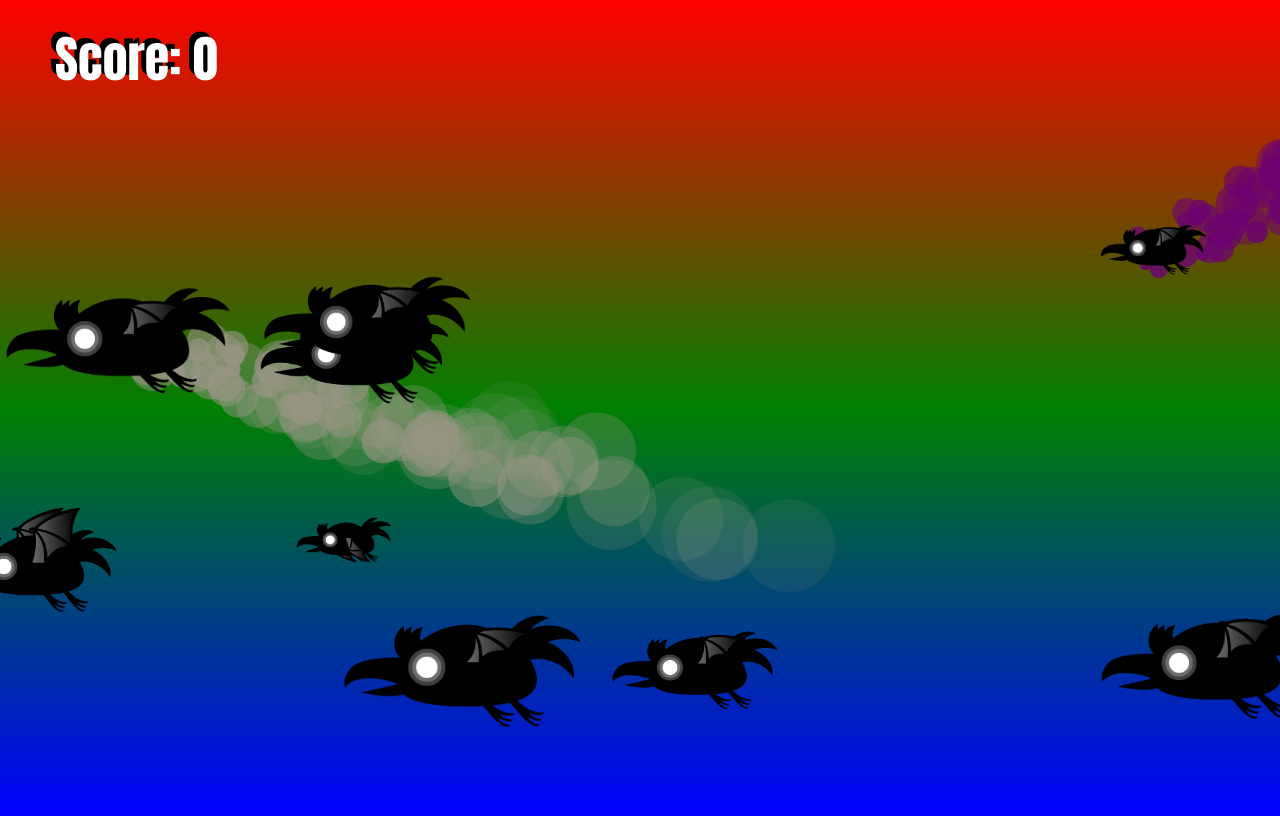
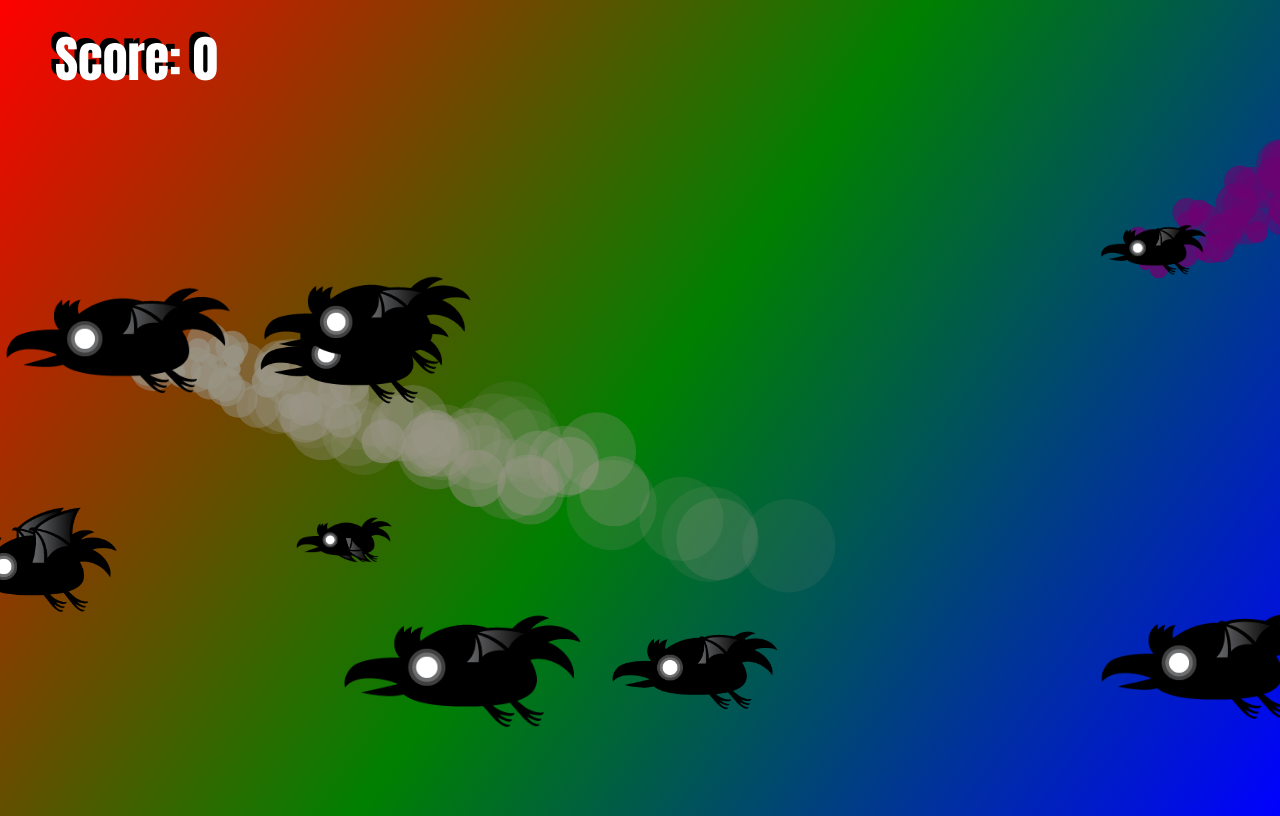
Before and after one commit to mfimia/endless_runner, a plain HTML site: page shooter/index.html in a window 1280 px wide. Drawn offline with Linux system fonts and the light colour scheme.

Commit message:
update background

```diff
--- a/shooter/styles.css
+++ b/shooter/styles.css
@@ -1,7 +1,8 @@
 body {
-  background: linear-gradient(to bottom, red, green, blue);
-  width: 100%;
+  background: linear-gradient(125deg, red, green, blue);
+  width: 100vw;
   height: 100vh;
+  overflow: hidden;
 }
 
 canvas {
```
